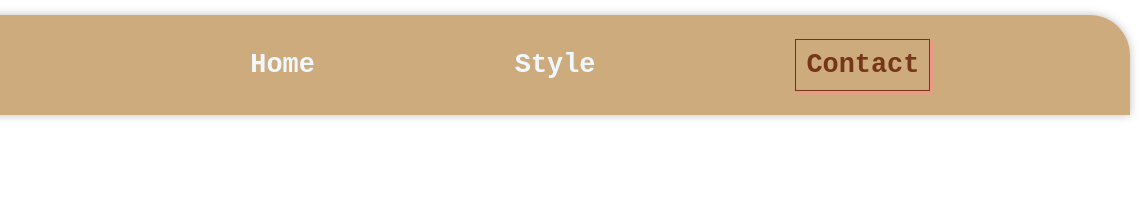
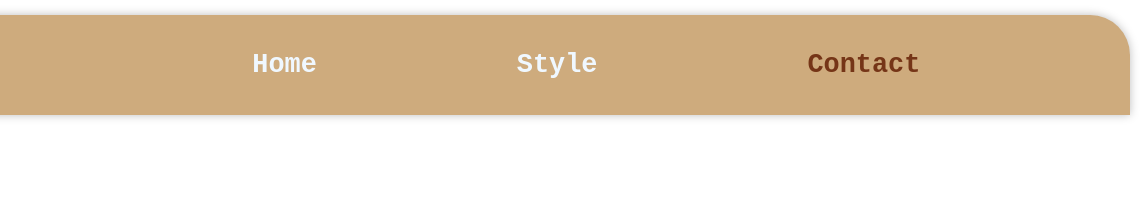
Before and after one commit to christian0015/home, a plain HTML site: page contact.html in a window 1280 px wide. Shown: the top 222 px of the page, 139-1280 px from the left. Drawn offline with Linux system fonts and the light colour scheme.

Commit message:
Update contact.html

```diff
--- a/contact.html
+++ b/contact.html
@@ -39,7 +39,7 @@
                     </span>
                 </a><a href="contact.html">
                     <span class="item"
-                        style="color: rgb(117, 53, 23); padding: 10px; box-shadow: 2px 2px 3px rgb(255, 143, 143); border: 1px solid;">
+                        style="color: rgb(117, 53, 23); padding: 10px; ">
                         Contact
                     </span>
                 </a>
```
